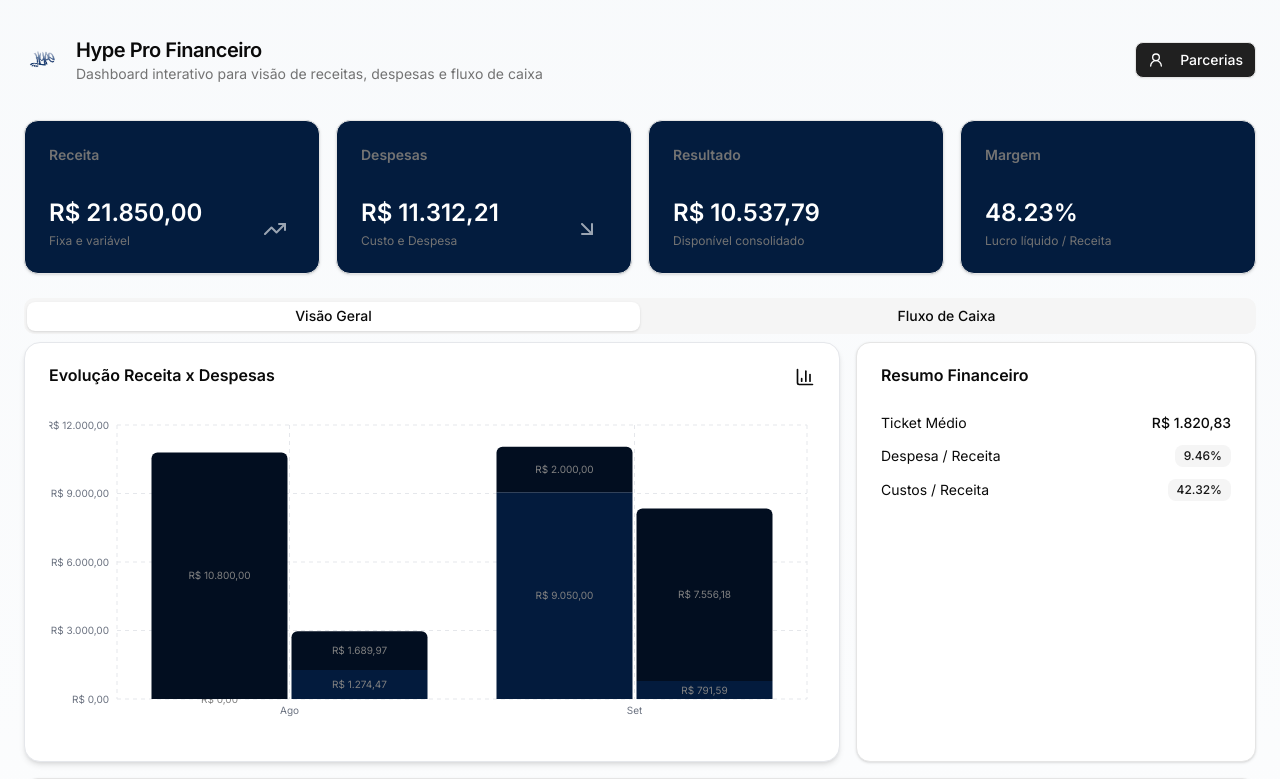
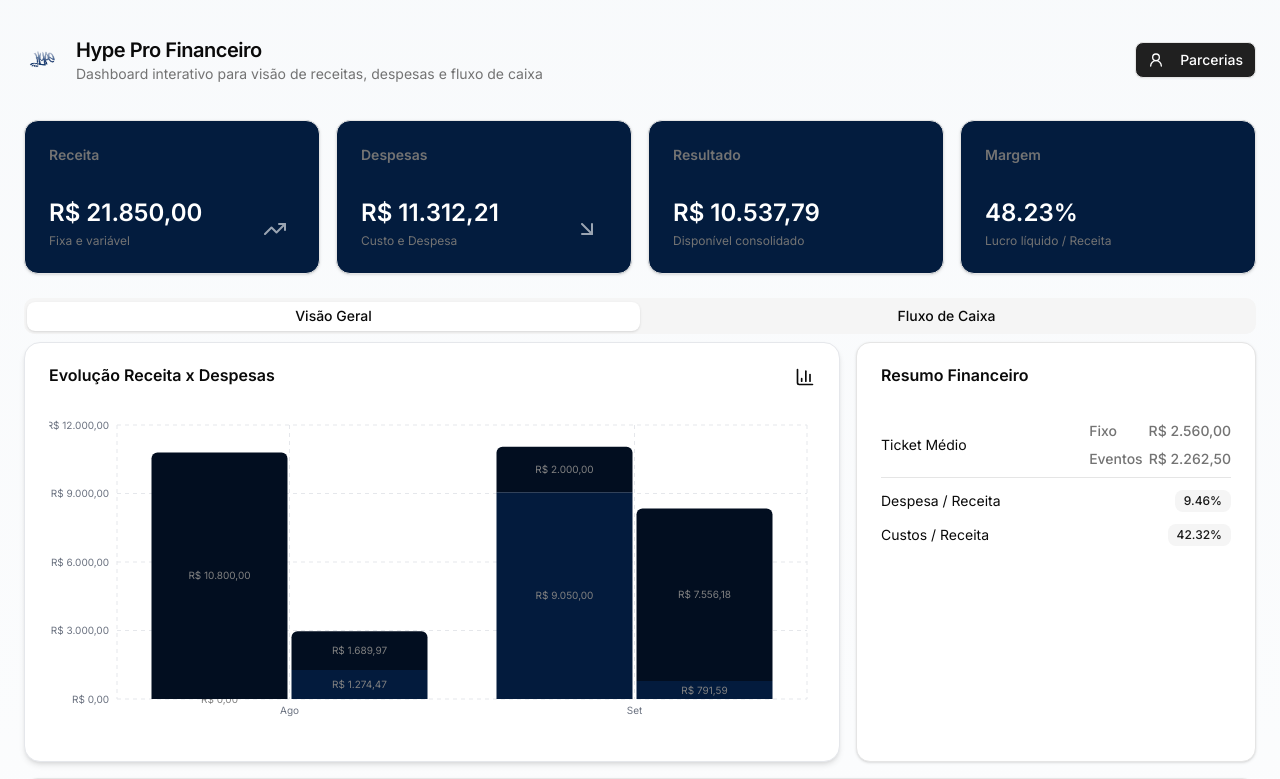
Before and after one commit to lara-ismenia089/hype-pro-financeiro, a Next.js app: page / in a window 1280 px wide. Shown: the top 779 px of the page. Built offline with nearby package versions, Linux system fonts and the light colour scheme.

Commit message:
Adicionando data de vencimento, dividindo o ticket médio

```diff
--- a/src/app/_components/overview/Overview.tsx
+++ b/src/app/_components/overview/Overview.tsx
@@ -22,7 +22,7 @@
 import { ChartColumn } from "lucide-react";
 import { currencyBRL } from "@/lib/utils";
 
-export function Overview({ mockMonthly, avg }: { mockMonthly: MockMonthlyType[], avg: number }) {
+export function Overview({ mockMonthly, fixedAvg, eventAvg }: { mockMonthly: MockMonthlyType[], fixedAvg: number, eventAvg: number }) {
 	const [isOpen, setIsOpen] = useState(true);
 
 	const totalRevenue = mockMonthly.reduce(
@@ -211,9 +211,18 @@
 					<CardTitle>Resumo Financeiro</CardTitle>
 				</CardHeader>
 				<CardContent className="space-y-3">
-					<div className="flex items-center justify-between text-sm">
+					<div className="flex items-center justify-between text-sm border-b py-2">
 						<span>Ticket Médio</span>
-						<span className="font-medium">{currencyBRL(avg)}</span>
+						<div className="flex flex-col gap-2 text-muted-foreground">
+							<span className="font-medium flex space-x-1.5 justify-between">
+								<span>Fixo</span>
+								<span>{currencyBRL(fixedAvg)}</span>
+							</span>
+							<span className="font-medium flex space-x-1.5 justify-between">
+								<span>Eventos</span>
+								<span>{currencyBRL(eventAvg)}</span>
+							</span>
+						</div>
 					</div>
 					<div className="flex items-center justify-between text-sm">
 						<span>Despesa / Receita</span>
--- a/src/app/page.tsx
+++ b/src/app/page.tsx
@@ -134,7 +134,11 @@
         </TabsList>
 
         <TabsContent value="overview" className="space-y-4">
-          <Overview mockMonthly={mockMonthly.month} avg={mockMonthly.averageOrderValue} />
+          <Overview
+            mockMonthly={mockMonthly.month}
+            fixedAvg={mockMonthly.averageOrderValueFixed}
+            eventAvg={mockMonthly.averageOrderValueEvent}
+          />
 
           <TableTransaction
             query={query}
--- a/src/app/ui/customers/page.tsx
+++ b/src/app/ui/customers/page.tsx
@@ -9,7 +9,7 @@
 import { mockCustomers } from "@/lib/mock";
 import { Header } from "@/app/_components/header/Header";
 import { MainContainer } from "@/app/_components/container/MainContainer";
-import { currencyBRL } from "@/lib/utils";
+import { currencyBRL, formatDate } from "@/lib/utils";
 
 export default function Customers() {
   const [search, setSearch] = useState("");
@@ -193,7 +193,7 @@
                           <CalendarDays className="w-4 h-4 text-muted-foreground" />
                           Vencimento:{" "}
                           <span className="font-medium">
-                            {new Date(customer.dueDate).toLocaleDateString()}
+                            {formatDate(customer.dueDate)}
                           </span>
                         </p>
                       )}
--- a/src/lib/mock.ts
+++ b/src/lib/mock.ts
@@ -21,7 +21,7 @@
     phone: "(86) 9413-8179",
     signedContract: "",
     signedDate: "",
-    dueDate: "",
+    dueDate: "2025-10-20",
     contractTime: "",
     contractStatus: "ativo",
     monthlyFee: 3000.0,
@@ -45,7 +45,7 @@
     phone: "(88) 9206-8076",
     signedContract: "",
     signedDate: "",
-    dueDate: "",
+    dueDate: "2025-10-15",
     contractTime: "",
     contractStatus: "ativo",
     monthlyFee: 2000.0,
@@ -69,7 +69,7 @@
     phone: "(88) 3671-0000",
     signedContract: "",
     signedDate: "",
-    dueDate: "",
+    dueDate: "2025-10-20",
     contractTime: "",
     contractStatus: "ativo",
     monthlyFee: 2500.0,
@@ -93,7 +93,7 @@
     phone: "(88) 9717-6200",
     signedContract: "",
     signedDate: "",
-    dueDate: "",
+    dueDate: "2025-10-20",
     contractTime: "",
     contractStatus: "ativo",
     monthlyFee: 3000.0,
@@ -117,7 +117,7 @@
     phone: "(88) 9344-7144",
     signedContract: "",
     signedDate: "",
-    dueDate: "",
+    dueDate: "2025-09-26",
     contractTime: "",
     contractStatus: "suspenso",
     monthlyFee: 2300.0,
@@ -335,9 +335,13 @@
   const minDate = dates[0];
   const maxDate = dates[dates.length - 1];
 
-  const count = data.reduce((accumulator, currentValue) => {
-    return (currentValue.accountId === 2 || currentValue.accountId === 3) ? accumulator + 1 : accumulator;
-  }, 0);
+  // const fixedCount = data.reduce((accumulator, currentValue) => {
+  //   return currentValue.accountId === 3 ? accumulator + 1 : accumulator;
+  // }, 0);
+
+  // const eventCount = data.reduce((accumulator, currentValue) => {
+  //   return currentValue.accountId === 2 ? accumulator + 1 : accumulator;
+  // }, 0);
 
   for (let i = minDate.getMonth(); i <= maxDate.getMonth(); i++) {
     const filtered = data.filter((register) => new Date(register.date).getMonth() === i);
@@ -365,9 +369,10 @@
     });
   }
 
-  const averageOrderValue = result.reduce((acc, cur) => acc + cur.fixedRevenue + cur.variableRevenue, 0) / count;
+  const averageOrderValueFixed = result.reduce((acc, cur) => acc + cur.fixedRevenue, 0) / 5;
+  const averageOrderValueEvent = result.reduce((acc, cur) => acc + cur.variableRevenue, 0) / 4;
 
-  return { month: result, averageOrderValue };
+  return { month: result, averageOrderValueFixed, averageOrderValueEvent };
 }
 
 export const mockTransactions: MockTransactionsType[] = [
@@ -1361,7 +1366,11 @@
   }
 ];
 
-export const mockMonthly: { month: MockMonthlyType[], averageOrderValue: number } = createMockMonthly(mockTransactions);
+export const mockMonthly: {
+  month: MockMonthlyType[],
+  averageOrderValueFixed: number,
+  averageOrderValueEvent: number
+} = createMockMonthly(mockTransactions);
 
 export const chartAccounts: ChartAccountsType[] = [
   { id: 1, type: "Receitas", subcategories: [
```
